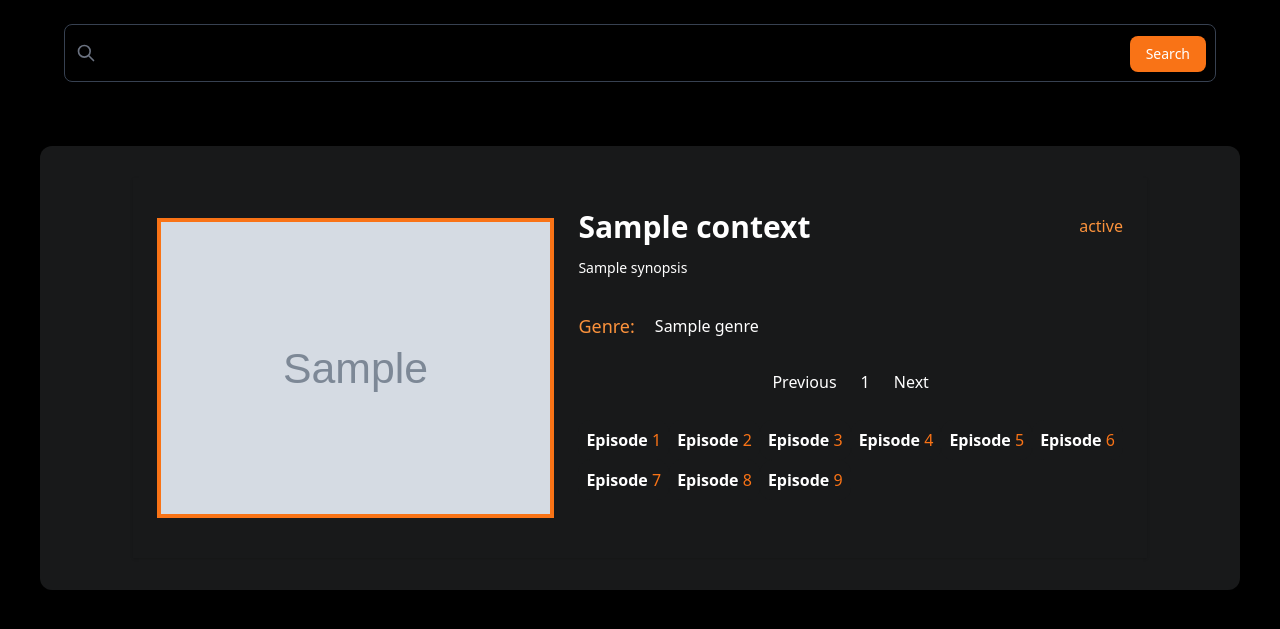
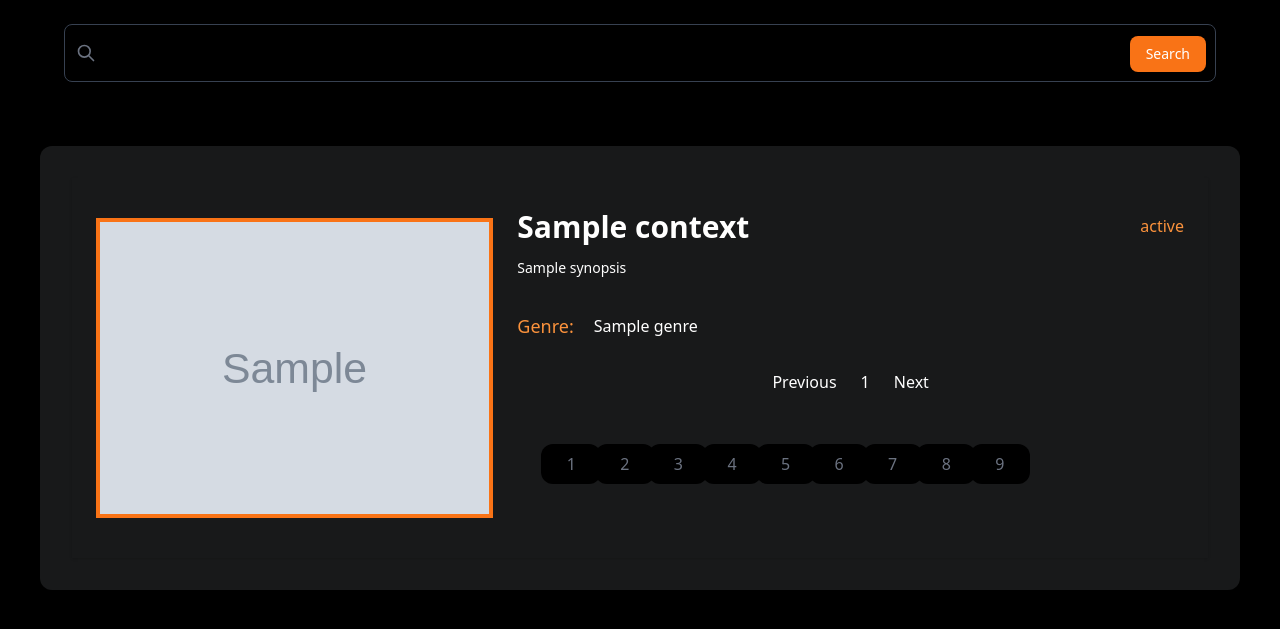
Before and after one commit to GenVenom/my-anime-dev, a Flask app: template templates/anime_info.html in a window 1280 px wide. Shown: the part 92-721 px from the top of the page. Run offline with Flask 2, Linux system fonts and the light colour scheme; the template is opened without the code that fills it: most values are stand-ins (such as "Sample title", 1, 10 or a date in 2020); grey boxes marked "Sample" are stand-in pictures; some libraries are stand-ins or nearby versions.

Commit message:
cursor pointer and anime info ko pagination colors

```diff
--- a/static/scripts.js
+++ b/static/scripts.js
@@ -14,7 +14,7 @@
 const pages = chunkArray.length;
 for (let i = 0; i < pages; i++) {
   const page = document.createElement("li");
-  page.innerHTML = `<a class="page-link focus:bg-orange-500 relative block py-1.5 px-3 rounded border-0 bg-transparent outline-none transition-all duration-300 rounded hover:text-orange-500 hover:bg-gray-200 focus:shadow-none">${
+  page.innerHTML = `<a class="page-link focus:bg-orange-500 relative block py-1.5 px-3 cursor-pointer rounded border-0 bg-transparent outline-none transition-all duration-300 rounded hover:text-orange-500 hover:bg-gray-200 focus:shadow-none">${
     i + 1
   }</a>`;
   document.getElementsByClassName("page-item-number")[0].appendChild(page);
--- a/templates/anime_info.html
+++ b/templates/anime_info.html
@@ -71,21 +71,28 @@
               </nav>
             </div>
 
-            <div class='grid grid-cols-6 '>
-              {% for i in range(1,context['episodes']+1)%}
+            <div class='flex flex-col items-center justify-center p-6'>
+              <div class='grid grid-cols-12 gap-6 '>
+                {% for i in range (1,context['last_watched_ep']+1) %}
                   <a href={{url_for('video',anime_name= context['title'],ep_id=i)}} class="episodes">
                     <div>
-                  <button class='bg-[#18191a] group text-white p-2 rounded-xl
-                    hover:bg-orange-400 hover:text-black transition-all
-                    ease-in-out duration-400'>
-                    <span class='font-bold'>Episode</span> <span
-                      class='text-orange-500 group-hover:text-white'>{{i}}</span>
+                      <button class='bg-black group text-white p-2 w-[60px] rounded-xl hover:bg-orange-400 hover:text-black transition-all ease-in-out duration-400'>
+                     <span class='text-gray-500 group-hover:text-white'>{{i}}</span>
+                      </button>
+                    </div>
+                    </a>
+                  {% endfor %}
+                  {%  for i in range (context['last_watched_ep']+1 , context['episodes']+1) %}
+                  <a href={{url_for('video',anime_name= context['title'],ep_id=i)}} class="episodes">
+                    <div>
+                      <button class='bg-[#18191a] group text-white w-[60px] p-2 rounded-xl hover:bg-orange-400 hover:text-black transition-all ease-in-out duration-400'>
+                      <span class='text-orange-500 group-hover:text-white'>{{i}}</span>
                       </button>
                     </div>
                     </a>
                   {% endfor %}
                   </div>
-
+          </div>
           </div>
         </article>
       </div>
```
Lines whose indentation alone changed are shown as unchanged.
